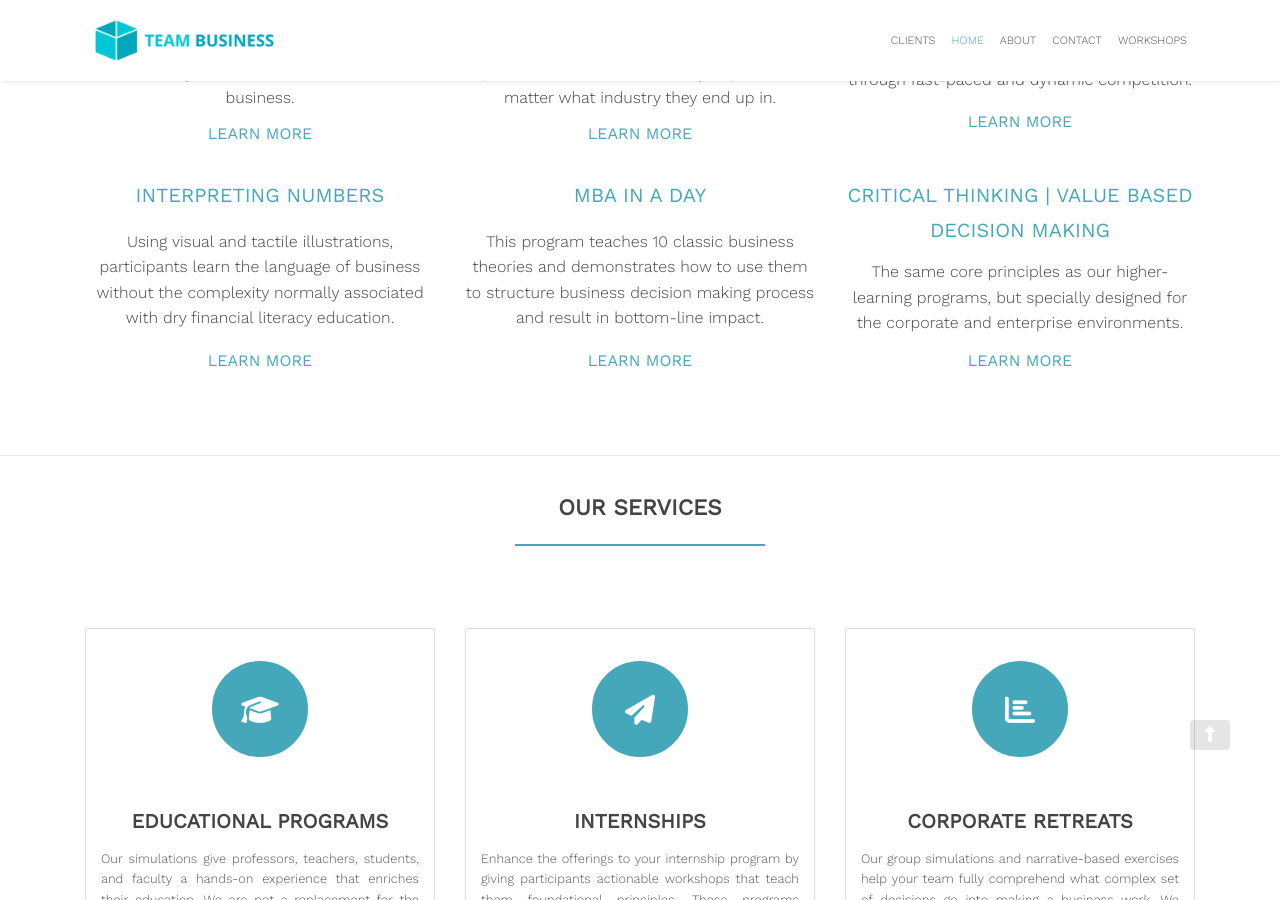
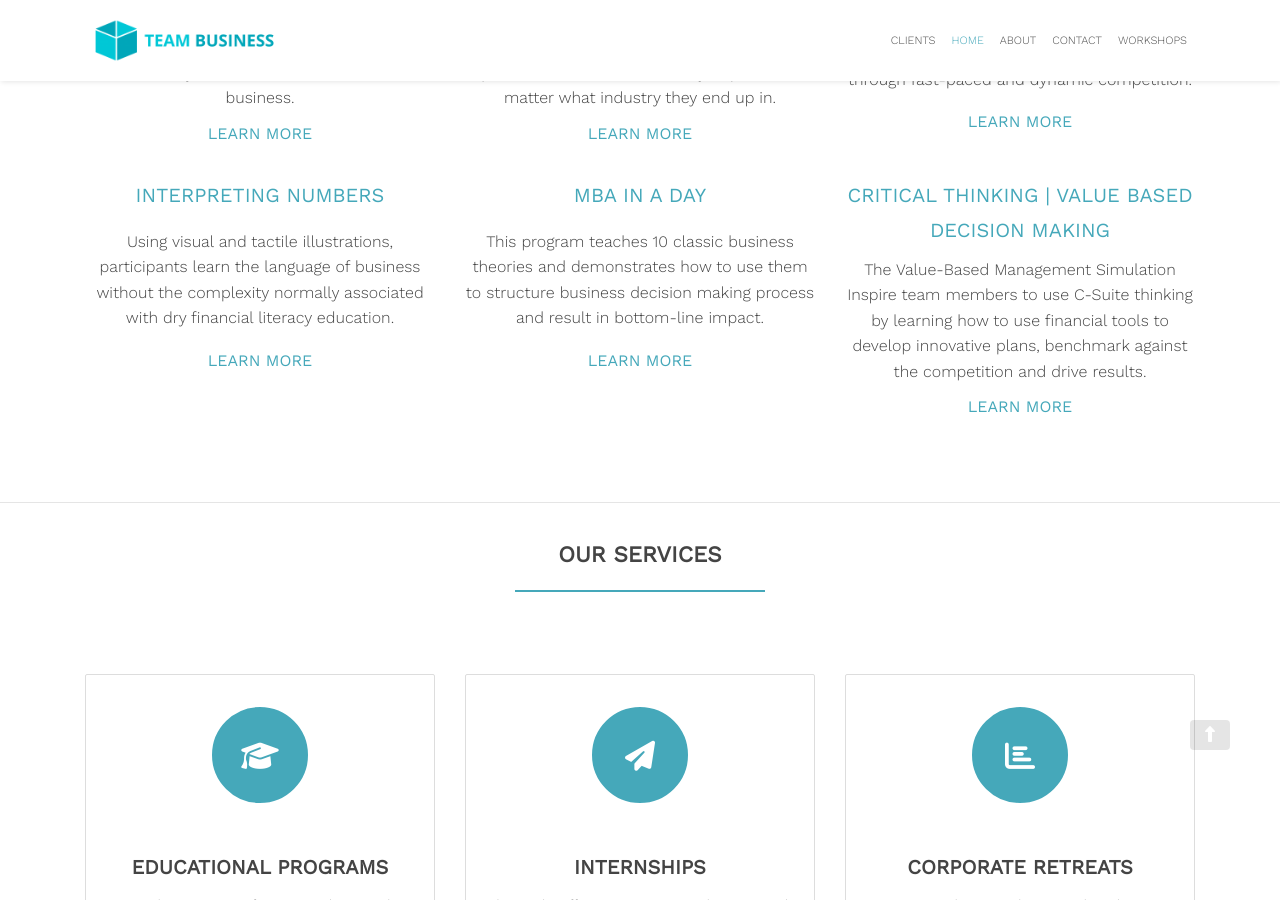
Before and after one commit to zac-heisey/team-business, a Jekyll site: the page built from index.md, in a window 1280 px wide and 900 px high, scrolled down 1971 px. Built offline with Jekyll 4.4.1, drawn with Linux system fonts in a browser that asks for light colours; nearby versions of some CDN libraries.

Commit message:
Update from Forestry.io Lara Azzam updated _data/programs.yml

```diff
--- a/_data/programs.yml
+++ b/_data/programs.yml
@@ -25,6 +25,7 @@
     impact.
   link: "/programs/classic-10/"
 - title: Critical Thinking | Value Based Decision Making
-  description: The same core principles as our higher-learning programs, but specially
-    designed for the corporate and enterprise environments.
-  link: "/corporate-programs/"
+  description: The Value-Based Management Simulation Inspire team members to use C-Suite
+    thinking by learning how to use financial tools to develop innovative plans, benchmark
+    against the competition and drive results.
+  link: "/value-based-management_workshop/"
```
